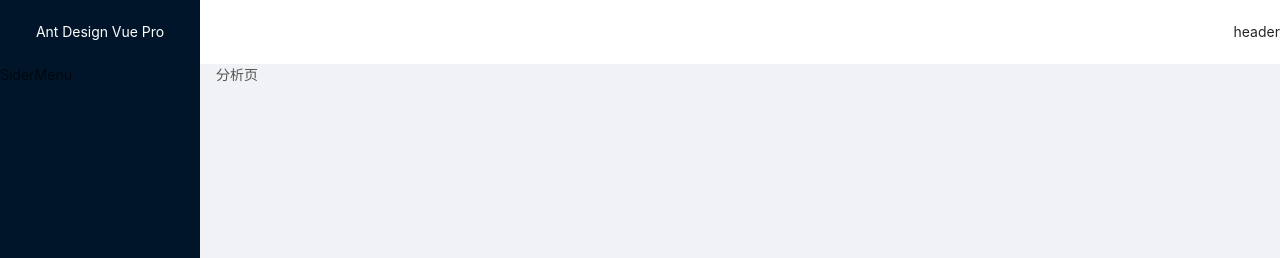
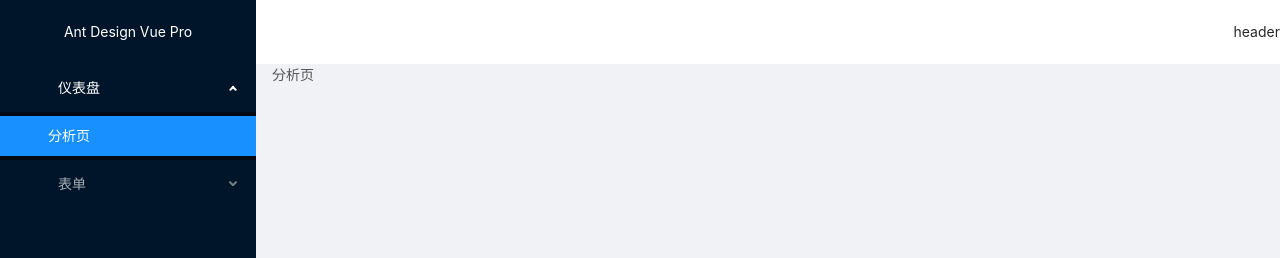
Before and after one commit to dewey-zhou/ant-design-train, a Vue app: page /dashboard/analysis in a window 1280 px wide. Shown: the top 258 px of the page. Built offline with nearby package versions, Linux system fonts and the light colour scheme.

Commit message:
将菜单和路由结合，使用submenu

```diff
--- a/src/layouts/BasicLayout.vue
+++ b/src/layouts/BasicLayout.vue
@@ -7,9 +7,10 @@
         :trigger="null"
         collapsible
         v-model="collapsed"
+        width="256px"
       >
         <div class="logo">Ant Design Vue Pro</div>
-        <SiderMenu />
+        <SiderMenu :theme="navTheme" />
       </a-layout-sider>
       <a-layout>
         <a-layout-header style="background: #fff; padding: 0">
--- a/src/layouts/SiderMenu.vue
+++ b/src/layouts/SiderMenu.vue
@@ -1,11 +1,96 @@
 <template>
-  <div>
-    SiderMenu
+  <div style="width: 256px">
+    <a-menu
+      :selectedKeys="selectedKeys"
+      :openKeys.sync="openKeys"
+      mode="inline"
+      :theme="theme"
+    >
+      <template v-for="item in menuData">
+        <a-menu-item
+          v-if="!item.children"
+          :key="item.path"
+          @click="() => $router.push({ path: item.path, query: $route.query })"
+        >
+          <a-icon v-if="item.meta.icon" :type="item.meta.icon" />
+          <span>{{ item.meta.title }}</span>
+        </a-menu-item>
+        <sub-menu v-else :menu-info="item" :key="item.path" />
+      </template>
+    </a-menu>
   </div>
 </template>
 
 <script>
-export default {};
+/*
+ * recommend SubMenu.vue https://github.com/vueComponent/ant-design-vue/blob/master/components/menu/demo/SubMenu.vue
+ * SubMenu1.vue https://github.com/vueComponent/ant-design-vue/blob/master/components/menu/demo/SubMenu1.vue
+ * */
+import SubMenu from "./SubMenu";
+export default {
+  props: {
+    theme: {
+      type: String,
+      default: "dark"
+    }
+  },
+  components: {
+    "sub-menu": SubMenu
+  },
+  watch: {
+    "$route.path": function(val) {
+      this.selectedKeys = this.selectedKeysMap[val];
+      this.openKeys = this.collapsed ? [] : this.openKeysMap[val];
+    }
+  },
+  data() {
+    this.selectedKeysMap = {};
+    this.openKeysMap = {};
+    const menuData = this.getMenuData(this.$router.options.routes);
+    return {
+      collapsed: false,
+      menuData,
+      selectedKeys: this.selectedKeysMap[this.$route.path],
+      openKeys: this.collapsed ? [] : this.openKeysMap[this.$route.path]
+    };
+  },
+  methods: {
+    toggleCollapsed() {
+      this.collapsed = !this.collapsed;
+    },
+    getMenuData(routes = [], parentKeys = [], selectedKey) {
+      const menuData = [];
+      routes.forEach(item => {
+        if (item.name && !item.hideInMenu) {
+          this.openKeysMap[item.path] = parentKeys;
+          this.selectedKeysMap[item.path] = [selectedKey || item.path];
+          const newItem = { ...item };
+          delete newItem.children;
+          if (item.children && !item.hideChildrenInMenu) {
+            newItem.children = this.getMenuData(item.children, [
+              ...parentKeys,
+              item.path
+            ]);
+          } else {
+            this.getMenuData(
+              item.children,
+              selectedKey ? parentKeys : [...parentKeys, item.path],
+              selectedKey || item.path
+            );
+          }
+          menuData.push(newItem);
+        } else if (
+          !item.hideInMenu &&
+          !item.hideChildrenInMenu &&
+          item.children
+        ) {
+          menuData.push(
+            ...this.getMenuData(item.children, [...parentKeys, item.path])
+          );
+        }
+      });
+      return menuData;
+    }
+  }
+};
 </script>
-
-<style lang="" scoped></style>
--- /dev/null
+++ b/src/layouts/SubMenu.vue
@@ -0,0 +1,29 @@
+<template functional>
+  <a-sub-menu :key="props.menuInfo.path">
+    <span slot="title">
+      <a-icon
+        v-if="props.menuInfo.meta.icon"
+        :type="props.menuInfo.meta.icon"
+      /><span>{{ props.menuInfo.meta.title }}</span>
+    </span>
+    <template v-for="item in props.menuInfo.children">
+      <a-menu-item
+        v-if="!item.children"
+        :key="item.path"
+        @click="
+          () =>
+            parent.$router.push({ path: item.path, query: parent.$route.query })
+        "
+      >
+        <a-icon v-if="item.meta.icon" :type="item.meta.icon" />
+        <span>{{ item.meta.title }}</span>
+      </a-menu-item>
+      <sub-menu v-else :key="item.path" :menu-info="item" />
+    </template>
+  </a-sub-menu>
+</template>
+<script>
+export default {
+  props: ["menuInfo"]
+};
+</script>
--- a/src/main.js
+++ b/src/main.js
@@ -4,7 +4,7 @@
 import store from "./store";
 // import Anted from "ant-design-vue";
 // import Button from "ant-design-vue/lib/button";
-import { Button, Layout, Icon, Drawer, Radio } from "ant-design-vue";
+import { Button, Layout, Icon, Drawer, Radio, Menu } from "ant-design-vue";
 // import "ant-design-vue/dist/antd.less";
 // import "ant-design-vue/lib/button/style";
 Vue.config.productionTip = false;
@@ -14,6 +14,7 @@
 Vue.use(Icon);
 Vue.use(Drawer);
 Vue.use(Radio);
+Vue.use(Menu);
 
 // Vue.use(Anted);
 new Vue({
--- a/src/router/index.js
+++ b/src/router/index.js
@@ -9,9 +9,9 @@
 const routes = [
   {
     path: "/user",
-    // component: { render: h => h("router-view") },
+    hideInMenu: true,
     component: () =>
-      import(/* webpackChunkName: "layout" */ "../layouts/UserLayout.vue"),
+      import(/* webpackChunkName: "layout" */ "../layouts/UserLayout"),
     children: [
       {
         path: "/user",
@@ -21,13 +21,13 @@
         path: "/user/login",
         name: "login",
         component: () =>
-          import(/* webpackChunkName: "user" */ "../views/User/Login.vue")
+          import(/* webpackChunkName: "user" */ "../views/User/Login")
       },
       {
         path: "/user/register",
         name: "register",
         component: () =>
-          import(/* webpackChunkName: "user" */ "../views/User/Register.vue")
+          import(/* webpackChunkName: "user" */ "../views/User/Register")
       }
     ]
   },
@@ -44,11 +44,13 @@
       {
         path: "/dashboard",
         name: "dashboard",
+        meta: { icon: "dashboard", title: "仪表盘" },
         component: { render: h => h("router-view") },
         children: [
           {
             path: "/dashboard/analysis",
             name: "analysis",
+            meta: { title: "分析页" },
             component: () =>
               import(
                 /* webpackChunkName: "dashboard" */ "../views/Dashboard/Analysis"
@@ -61,20 +63,22 @@
         path: "/form",
         name: "form",
         component: { render: h => h("router-view") },
+        meta: { icon: "form", title: "表单" },
         children: [
           {
             path: "/form/basic-form",
             name: "basicform",
+            meta: { title: "基础表单" },
             component: () =>
               import(/* webpackChunkName: "form" */ "../views/Forms/BasicForm")
           },
           {
             path: "/form/step-form",
             name: "stepform",
+            hideChildrenInMenu: true,
+            meta: { title: "分布表单" },
             component: () =>
-              import(
-                /* webpackChunkName: "form" */ "../views/Forms/BasicForm.vue"
-              ),
+              import(/* webpackChunkName: "form" */ "../views/Forms/StepForm"),
             children: [
               {
                 path: "/form/step-form",
@@ -110,10 +114,10 @@
       }
     ]
   },
-
   {
     path: "*",
     name: "404",
+    hideInMenu: true,
     component: NotFound
   }
 ];
```
